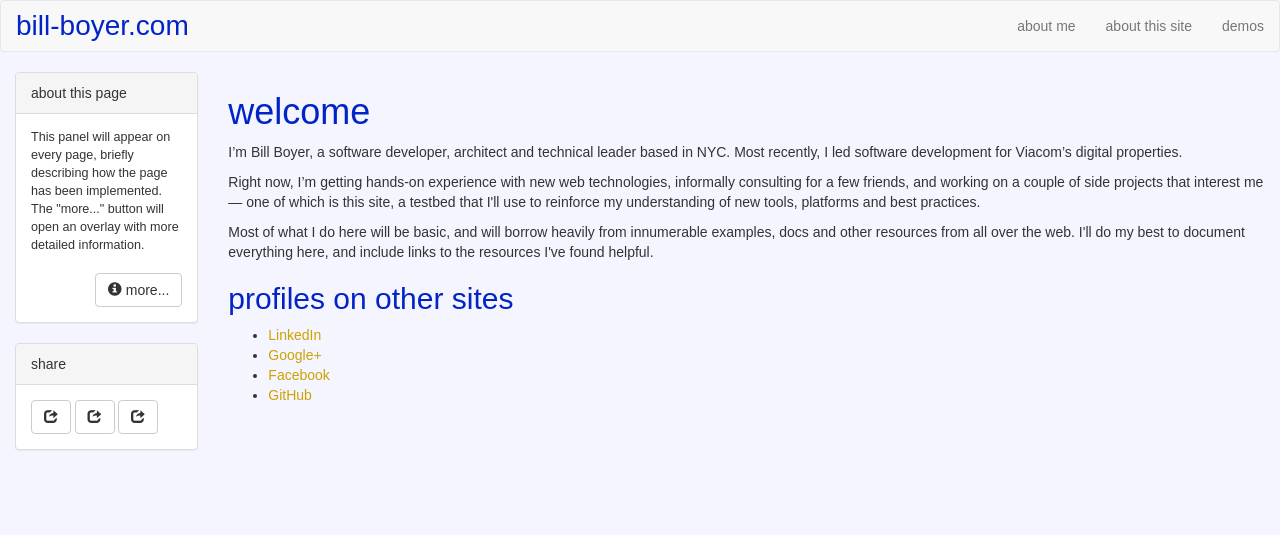
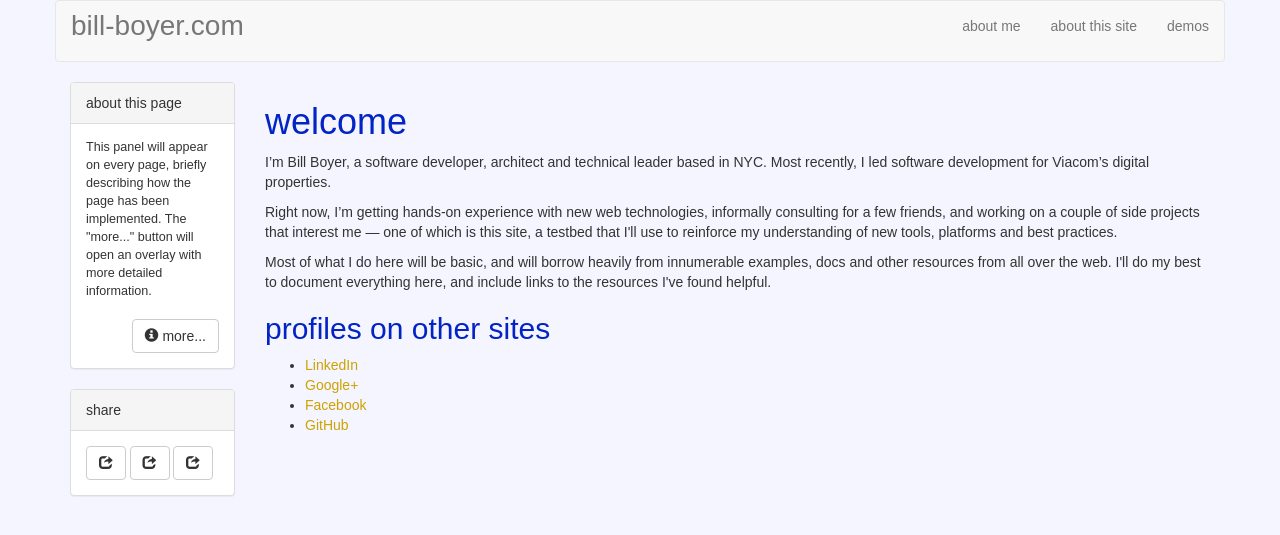
Before and after one commit to wboyer/www-bill-boyer.com, a PHP site: page / in a window 1280 px wide. Shown: the top 535 px of the page. Run offline with PHP 8.4, Linux system fonts and the light colour scheme; some libraries are stand-ins or nearby versions.

Commit message:
Markup/css fixes.

```diff
--- a/src/www/css/main.css
+++ b/src/www/css/main.css
@@ -1,8 +1,10 @@
 @charset "UTF-8";
 
 body {font-family: Arial, sans-serif; background-color: rgb(245,245,255)}
-h1 {color: rgb(2,35,198)}
-h2 {color: rgb(2,35,198)}
+h1 {color: rgb(2,35,198); text-transform:lowercase}
+h2 {color: rgb(2,35,198); text-transform:lowercase}
 a {color: #cca300}
-.navbar-default .navbar-brand {font-size: 2em; color: rgb(2,35,198)}
+.navbar-brand {font-size: 2em; text-transform:lowercase}
+.navbar-nav {text-transform:lowercase}
+.panel-heading {text-transform:lowercase}
 .panel-body {font-size: 0.9em}
--- a/src/www/index.html
+++ b/src/www/index.html
@@ -23,7 +23,9 @@
 </head>
 
 <body>
+<div class="container">
 
+<div class="row">
 <nav class="navbar navbar-default" role="navigation">
 
 <div class="navbar-header">
@@ -33,22 +35,24 @@
 <span class="icon-bar"></span>
 <span class="icon-bar"></span>
 </button>
-<a class="navbar-brand" href="/">bill-boyer.com</a>
+<a href="/"><p class="navbar-brand">bill-boyer.com</p></a>
 </div>
 
 <div class="collapse navbar-collapse" id="navbar-collapse">
 <ul class="nav navbar-nav navbar-right">
-<li><a href="#">about me</a></li>
-<li><a href="#">about this site</a></li>
-<li><a href="#">demos</a></li>
+<li><a href="#">About Me</a></li>
+<li><a href="#">About This Site</a></li>
+<li><a href="#">Demos</a></li>
 </ul>
 </div>
 
 </nav>
+</div>
 
+<div class="row">
 <div class="col-lg-10 col-lg-push-2">
 
-<h1>welcome</h1>
+<h1>Welcome</h1>
 
 <p>I’m Bill Boyer, a software developer, architect and technical leader based in NYC. Most recently, I led software development for Viacom’s digital properties.</p>
 
@@ -56,23 +60,21 @@
 
 <p>Most of what I do here will be basic, and will borrow heavily from innumerable examples, docs and other resources from all over the web.  I'll do my best to document everything here, and include links to the resources I've found helpful.</p>
 
-<h2>profiles on other sites</h2>
+<h2>Profiles on Other Sites</h2>
 
-<p>
 <ul>
 <li><a href="http://www.linkedin.com/pub/william-boyer/67/93a/a99">LinkedIn</a></li>
 <li><a href="https://plus.google.com/107831511220447646083?rel=author">Google+</a></li>
 <li><a href="https://www.facebook.com/william.boyer.nyc">Facebook</a></li>
 <li><a href="https://github.com/wboyer">GitHub</a></li>
 </ul>
-</p>
 
 </div>
 
 <div class="col-lg-2 col-lg-pull-10">
 
 <div class="panel panel-default">
-<div class="panel-heading">about this page</div>
+<div class="panel-heading">About This Page</div>
 <div class="panel-body">
 This panel will appear on every page, briefly describing how the page has been implemented.  The "more..." button will open an overlay with more detailed information.
 <br/>
@@ -82,7 +84,7 @@ This panel will appear on every page, briefly describing how the page has been i
 </div>
 
 <div class="panel panel-default">
-<div class="panel-heading">share</div>
+<div class="panel-heading">Share</div>
 <div class="panel-body">
 <button type="button" class="btn btn-default"><span class="glyphicon glyphicon-share"></span></button>
 <button type="button" class="btn btn-default"><span class="glyphicon glyphicon-share"></span></button>
@@ -90,6 +92,7 @@ This panel will appear on every page, briefly describing how the page has been i
 </div>
 </div>
 
+</div>
 </div>
 
 <script src="http://code.jquery.com/jquery.js"></script>
@@ -109,5 +112,6 @@ $("#page-info").popover({placement: "top"});
 });
 </script>
 
+</div>
 </body>
 </html>
```
